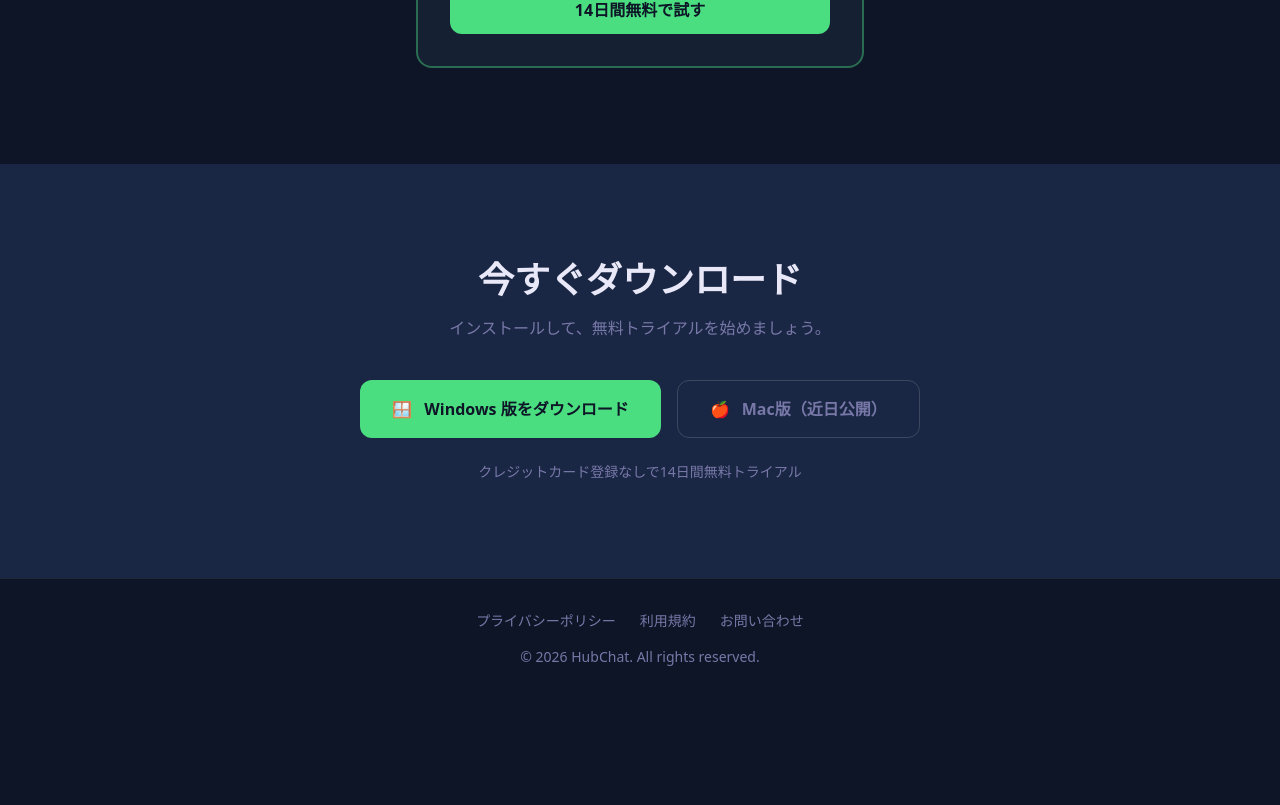
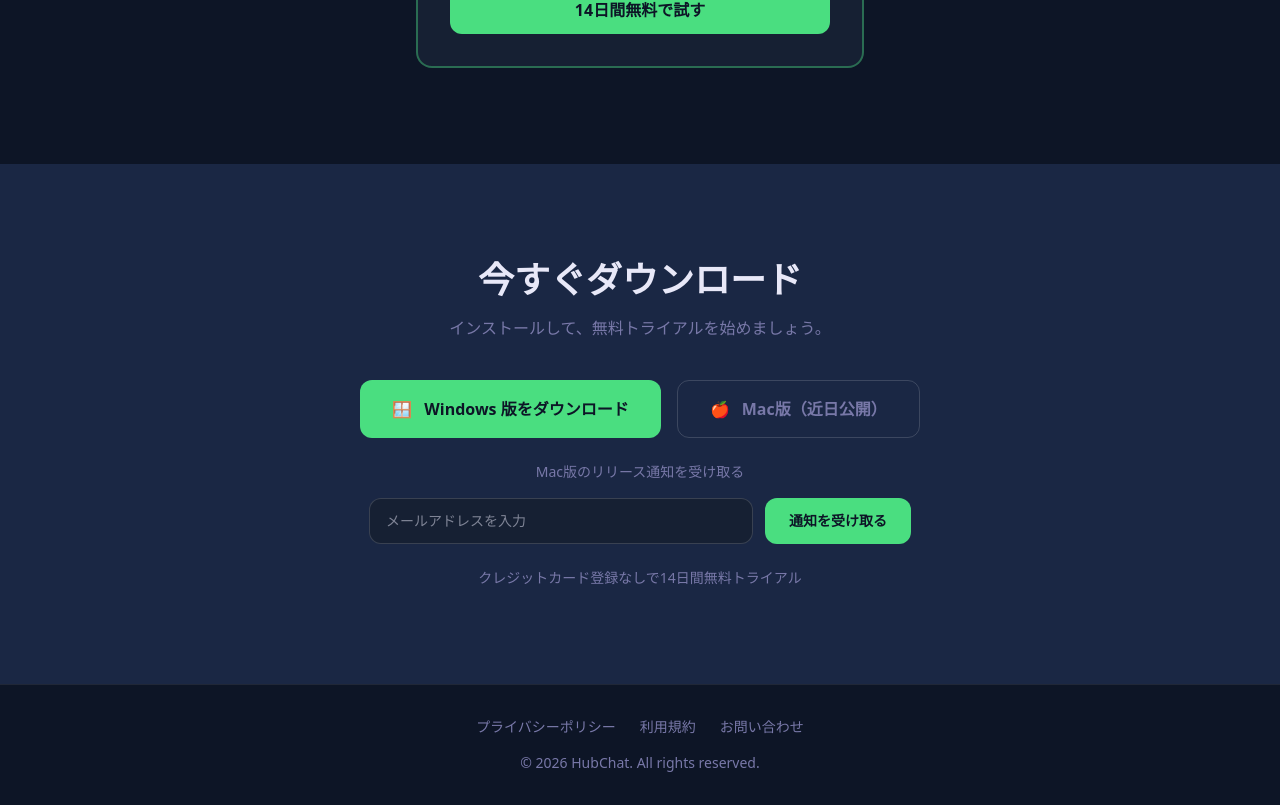
Before and after one commit to shusuke1109-stack/hubchat-web, a Next.js app: page / in a window 1280 px wide. Shown: the part 2163-2968 px from the top of the page. Before the commit the page ends 2862 px from the top, so only its background shows below. Built offline with nearby package versions, Linux system fonts and the light colour scheme.

Commit message:
Mac版ウェイトリスト登録フォームを追加

```diff
--- /dev/null
+++ b/app/api/waitlist/route.ts
@@ -0,0 +1,26 @@
+import { createClient } from '@supabase/supabase-js'
+import { NextRequest, NextResponse } from 'next/server'
+
+const supabase = createClient(
+  process.env.SUPABASE_URL!,
+  process.env.SUPABASE_KEY!
+)
+
+export async function POST(req: NextRequest) {
+  const { email } = await req.json()
+
+  if (!email || !email.includes('@')) {
+    return NextResponse.json({ error: 'メールアドレスが無効です' }, { status: 400 })
+  }
+
+  const { error } = await supabase.from('mac_waitlist').insert({ email })
+
+  if (error) {
+    if (error.code === '23505') {
+      return NextResponse.json({ error: 'すでに登録済みです' }, { status: 409 })
+    }
+    return NextResponse.json({ error: '登録に失敗しました' }, { status: 500 })
+  }
+
+  return NextResponse.json({ success: true })
+}
--- /dev/null
+++ b/app/components/MacWaitlist.tsx
@@ -0,0 +1,54 @@
+'use client'
+import { useState } from 'react'
+
+export default function MacWaitlist() {
+  const [email, setEmail] = useState('')
+  const [status, setStatus] = useState<'idle' | 'loading' | 'success' | 'error'>('idle')
+  const [message, setMessage] = useState('')
+
+  async function handleSubmit(e: React.FormEvent) {
+    e.preventDefault()
+    setStatus('loading')
+    const res = await fetch('/api/waitlist', {
+      method: 'POST',
+      headers: { 'Content-Type': 'application/json' },
+      body: JSON.stringify({ email }),
+    })
+    const data = await res.json()
+    if (res.ok) {
+      setStatus('success')
+      setMessage('登録しました！Mac版リリース時にお知らせします。')
+      setEmail('')
+    } else {
+      setStatus('error')
+      setMessage(data.error || '登録に失敗しました')
+    }
+  }
+
+  return (
+    <form onSubmit={handleSubmit} className="flex flex-col sm:flex-row gap-3 justify-center mt-4">
+      <input
+        type="email"
+        value={email}
+        onChange={(e) => setEmail(e.target.value)}
+        placeholder="メールアドレスを入力"
+        required
+        className="px-4 py-3 rounded-xl text-sm flex-1 max-w-sm"
+        style={{ background: '#162033', border: '1px solid rgba(255,255,255,0.15)', color: '#e8e8f8', outline: 'none' }}
+      />
+      <button
+        type="submit"
+        disabled={status === 'loading' || status === 'success'}
+        className="px-6 py-3 rounded-xl text-sm font-semibold transition-opacity hover:opacity-85 disabled:opacity-50"
+        style={{ background: '#4ade80', color: '#0d1526' }}
+      >
+        {status === 'loading' ? '登録中...' : '通知を受け取る'}
+      </button>
+      {message && (
+        <p className="w-full text-sm mt-1" style={{ color: status === 'success' ? '#4ade80' : '#f87171' }}>
+          {message}
+        </p>
+      )}
+    </form>
+  )
+}
--- a/app/page.tsx
+++ b/app/page.tsx
@@ -1,3 +1,5 @@
+import MacWaitlist from './components/MacWaitlist'
+
 // ダウンロードURLはここで管理
 const DOWNLOAD_URL_WINDOWS = "https://github.com/shusuke1109-stack/hubchat-web/releases/download/v1.0.0/HubChat.Setup.1.0.0.exe";
 
@@ -189,6 +191,10 @@ export default function Home() {
             Mac版（近日公開）
           </div>
         </div>
+        <div className="mt-6">
+          <p className="text-sm mb-3" style={{ color: "#7878a8" }}>Mac版のリリース通知を受け取る</p>
+          <MacWaitlist />
+        </div>
         <p className="mt-6 text-sm" style={{ color: "#7878a8" }}>
           クレジットカード登録なしで14日間無料トライアル
         </p>
--- a/package.json
+++ b/package.json
@@ -9,6 +9,7 @@
     "lint": "eslint"
   },
   "dependencies": {
+    "@supabase/supabase-js": "^2.99.3",
     "next": "16.2.0",
     "react": "19.2.4",
     "react-dom": "19.2.4"
```
Also changed, not shown: 1 other file (tests, documents, lock files or other folders).
